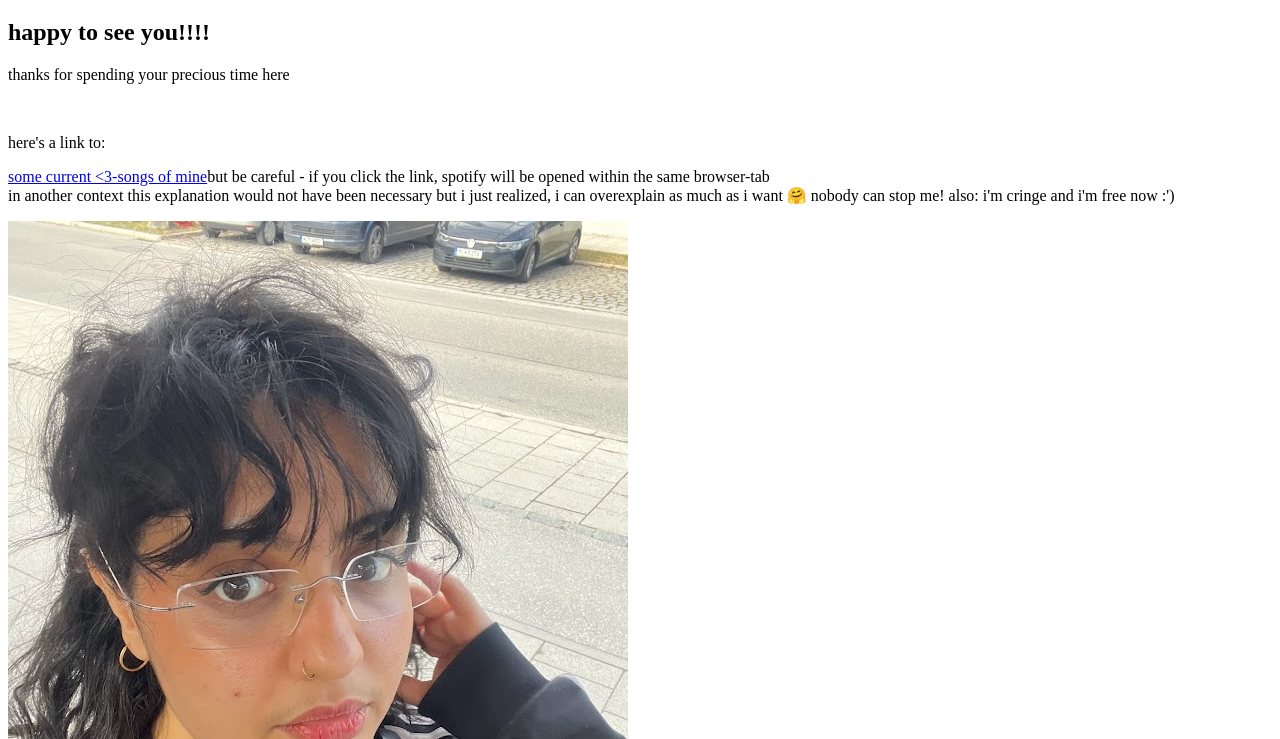
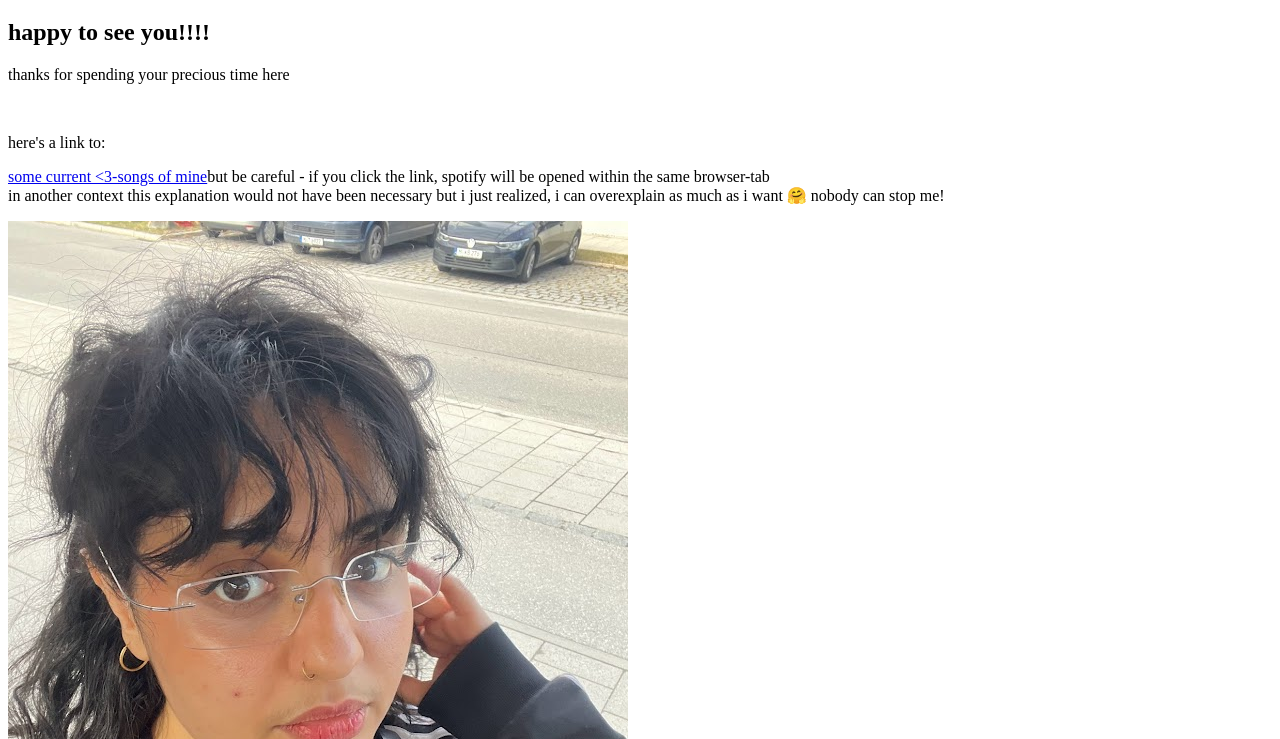
Before and after one commit to utsarap/utsarap, a plain HTML site: page index.html in a window 1280 px wide. Shown: the part 61-800 px from the top of the page. Drawn offline with Linux system fonts and the light colour scheme.

Commit message:
Update index.html

```diff
--- a/index.html
+++ b/index.html
@@ -7,7 +7,7 @@
         <p>thanks for spending your precious time here</p><br>
         <!-- secret that will later be revealed -->
         <p>here's a link to:</p><a href="https://open.spotify.com/playlist/6nMoej72eBnm7UM1bnWgR6?si=tKjH8LLIQ2aFppHPV7nGNw&pi=e-RIFiG61ZQSSU">some current <3-songs of mine</a>but be careful - if you click the link, spotify will be opened within the same browser-tab<br>
-        in another context this explanation would not have been necessary but i just realized, i can overexplain as much as i want &#129303; nobody can stop me! also: i'm cringe and i'm free now :')</p>
+        in another context this explanation would not have been necessary but i just realized, i can overexplain as much as i want &#129303; nobody can stop me!</p>
 
         <img src="IMG_3423.jpg" alt="hi this is me :)">
 
```
